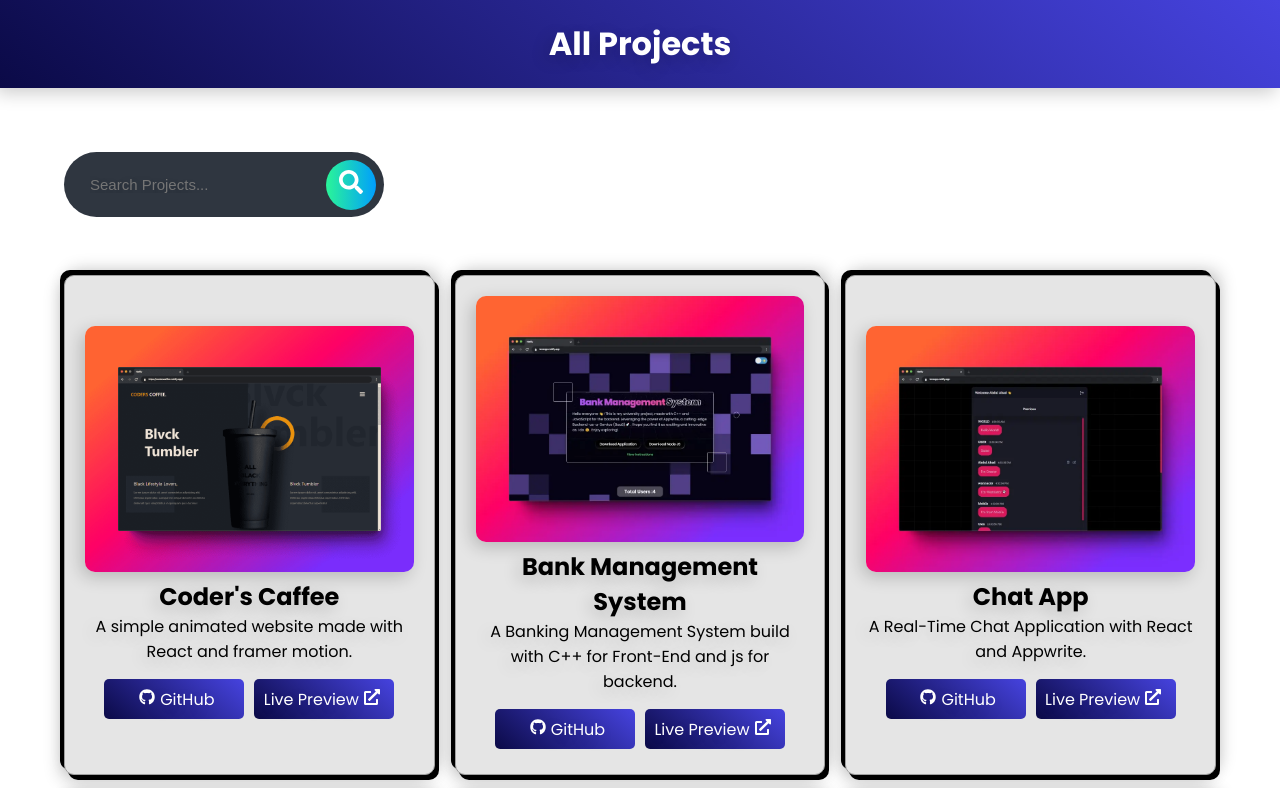
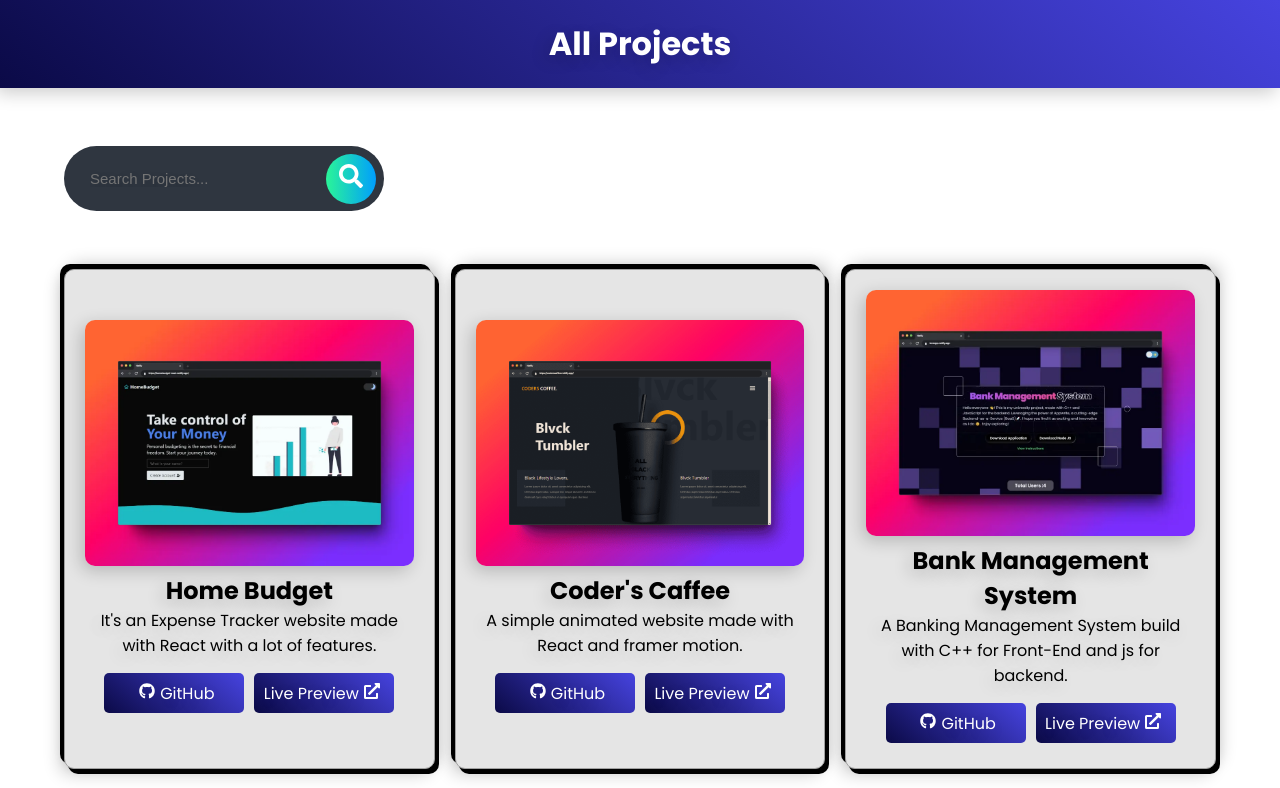
Before and after one commit to ahad324/AllProjects, a React (Vite) app: page / in a window 1280 px wide. Shown: the top 788 px of the page. Built offline with nearby package versions, Linux system fonts and the light colour scheme.

Commit message:
Added Animation

```diff
--- a/src/components/Data.jsx
+++ b/src/components/Data.jsx
@@ -25,8 +25,18 @@ import colorpaletteImage from "../assets/colorpalette.webp";
 import chatappImage from "../assets/chatapp.webp";
 import bmsImage from "../assets/bms.webp";
 import coderscaffeeImage from "../assets/coderscaffee.webp";
+import homebudgetImage from "../assets/homebudget.webp";
 
 const Data = [
+  {
+    imgUrl: homebudgetImage,
+    altText: "Home Budget Image",
+    title: "Home Budget",
+    description:
+      "It's an Expense Tracker website made with React with a lot of features.",
+    github: "https://github.com/ahad324/HomeBudget",
+    LiveUrl: "https://homebudget-react.netlify.app/",
+  },
   {
     imgUrl: coderscaffeeImage,
     altText: "Coder's Caffee Image",
--- /dev/null
+++ b/src/components/UI/BlurFade.tsx
@@ -0,0 +1,63 @@
+"use client";
+
+import React,{ useRef } from "react";
+import { AnimatePresence, motion, useInView, Variants } from "framer-motion";
+
+interface BlurFadeProps {
+  children: React.ReactNode;
+  className?: string;
+  variant?: {
+    hidden: { y: number };
+    visible: { y: number };
+  };
+  duration?: number;
+  delay?: number;
+  yOffset?: number;
+  inView?: boolean;
+  inViewMargin?: string;
+  blur?: string;
+  Once?:boolean
+}
+
+export default function BlurFade({
+  children,
+  className,
+  variant,
+  duration = 0.4,
+  delay = 0,
+  yOffset = 6,
+  inView = false,
+  inViewMargin = "-50px",
+  blur = "6px",
+  Once=true
+}: BlurFadeProps) {
+  const ref = useRef(null);
+  const inViewResult = useInView(ref, { once: Once, margin: inViewMargin });
+  const isInView = !inView || inViewResult;
+  const defaultVariants: Variants = {
+    hidden: { y: yOffset, opacity: 0, filter: `blur(${blur})` },
+    visible: { y: -yOffset, opacity: 1, filter: `blur(0px)` },
+  };
+  const combinedVariants = variant || defaultVariants;
+  return (
+    <AnimatePresence>
+
+      <motion.div
+        ref={ref}
+        initial="hidden"
+        animate={isInView ? "visible" : "hidden"}
+        exit="hidden"
+        variants={combinedVariants}
+        transition={{
+          delay: 0.04 + delay,
+          duration,
+          ease: "easeOut",
+        }}
+        className={className}
+      >
+        {children}
+      </motion.div>
+
+    </AnimatePresence>
+  );
+}
--- a/src/components/container.jsx
+++ b/src/components/container.jsx
@@ -1,16 +1,16 @@
-import { useEffect, useState } from "react";
+import { useEffect, useState, useMemo, useCallback } from "react";
 import Lenis from "@studio-freight/lenis";
 import { FaGithub, FaExternalLinkAlt, FaSearch } from "react-icons/fa";
 import Comingsoon from "./comingsoon.jsx";
 import LazyLoad from "react-lazyload";
 import Loader from "./Loader.jsx";
 import Data from "./Data.jsx";
+import BlurFade from "./UI/BlurFade";
 
 function Container() {
   const [searchTerm, setSearchTerm] = useState("");
-  const [filteredData, setFilteredData] = useState(Data);
   const [currentPage, setCurrentPage] = useState(1);
-  const projectsPerPage = 6;
+  const projectsPerPage = 3;
 
   useEffect(() => {
     const lenis = new Lenis();
@@ -22,68 +22,78 @@ function Container() {
     requestAnimationFrame(raf);
   }, []);
 
-  useEffect(() => {
-    setFilteredData(
+  const filteredData = useMemo(
+    () =>
       Data.filter((project) =>
         project.title.toLowerCase().includes(searchTerm.toLowerCase())
-      )
-    );
-    setCurrentPage(1); // Reset to the first page when search term changes
-  }, [searchTerm]);
+      ),
+    [searchTerm]
+  );
+
+  const currentProjects = useMemo(() => {
+    const indexOfLastProject = currentPage * projectsPerPage;
+    const indexOfFirstProject = indexOfLastProject - projectsPerPage;
+    return filteredData.slice(indexOfFirstProject, indexOfLastProject);
+  }, [filteredData, currentPage, projectsPerPage]);
+
+  const totalPages = useMemo(
+    () => Math.ceil(filteredData.length / projectsPerPage),
+    [filteredData.length, projectsPerPage]
+  );
 
   const handleSearch = (e) => {
     setSearchTerm(e.target.value);
+    setCurrentPage(1); // Reset to the first page when search term changes
   };
 
-  // Calculate the paginated projects
-  const indexOfLastProject = currentPage * projectsPerPage;
-  const indexOfFirstProject = indexOfLastProject - projectsPerPage;
-  const currentProjects = filteredData.slice(
-    indexOfFirstProject,
-    indexOfLastProject
-  );
+  const handlePageChange = useCallback((pageNumber) => {
+    setCurrentPage(pageNumber);
+  }, []);
 
-  const totalPages = Math.ceil(filteredData.length / projectsPerPage);
+  const handleNextPage = useCallback(() => {
+    setCurrentPage((prevPage) => prevPage + 1);
+  }, []);
 
-  const handlePageChange = (pageNumber) => {
-    setCurrentPage(pageNumber);
-  };
+  const handlePreviousPage = useCallback(() => {
+    setCurrentPage((prevPage) => prevPage - 1);
+  }, []);
 
-  const handleNextPage = () => {
-    setCurrentPage((prevPage) => prevPage + 1);
-  };
-
-  const handlePreviousPage = () => {
-    setCurrentPage((prevPage) => prevPage - 1);
-  };
-
-  const renderPagination = () => {
+  const renderPagination = useMemo(() => {
     const pageNumbers = [];
     for (let i = 1; i <= totalPages; i++) {
-      pageNumbers.push(i);
+      if (
+        i === 1 ||
+        i === totalPages ||
+        (i >= currentPage - 1 && i <= currentPage + 1)
+      ) {
+        pageNumbers.push(i);
+      } else if (pageNumbers[pageNumbers.length - 1] !== "...") {
+        pageNumbers.push("...");
+      }
     }
 
     return (
-      <>
-        <div>
-          {pageNumbers.map((number) => (
+      <div>
+        {pageNumbers.map((number, index) =>
+          number === "..." ? (
+            <span key={index}>...</span>
+          ) : (
             <span
-              key={number}
+              key={crypto.randomUUID()}
               onClick={() => handlePageChange(number)}
               className={currentPage === number ? "activePaginationPage" : ""}
             >
               {number}
             </span>
-          ))}
-          {/* {totalPages > 3 && currentPage < totalPages - 2 && <span>...</span>} */}
-        </div>
-      </>
+          )
+        )}
+      </div>
     );
-  };
+  }, [totalPages, currentPage, handlePageChange]);
 
   return (
     <main>
-      <div className="searchBox">
+      <BlurFade className="searchBox" inView delay={0.2} Once={false}>
         <input
           className="searchInput"
           value={searchTerm}
@@ -95,22 +105,28 @@ function Container() {
           aria-label="Search"
           title="Search"
           href="#"
+          type="button"
         >
           <FaSearch />
         </button>
-      </div>
+      </BlurFade>
 
       <section>
         {currentProjects.map((project, index) => (
-          <div className="project" key={index}>
-            <LazyLoad
-              key={index}
-              height={400}
-              offset={500}
-              placeholder={<Loader />}
-            >
+          <BlurFade
+            className="project"
+            key={crypto.randomUUID()}
+            inView
+            delay={0.25 + index * 0.2}
+            Once={false}
+          >
+            <LazyLoad height={400} offset={500} placeholder={<Loader />}>
               <div className="Image">
-                <img src={project.imgUrl} alt={project.altText} />
+                <img
+                  src={project.imgUrl}
+                  alt={project.altText}
+                  className="project-img"
+                />
               </div>
             </LazyLoad>
             <div className="Details">
@@ -122,7 +138,7 @@ function Container() {
                 href={project.github}
                 className="Github__Btn"
                 target="_blank"
-                rel="opener referrer"
+                rel="noopener noreferrer"
               >
                 <i>
                   <FaGithub />
@@ -141,18 +157,22 @@ function Container() {
                 </i>
               </a>
             </div>
-          </div>
+          </BlurFade>
         ))}
         {currentPage === totalPages && <Comingsoon />}
       </section>
 
       <div className="pagination">
         {currentPage > 1 && (
-          <button onClick={handlePreviousPage}>Previous</button>
+          <button onClick={handlePreviousPage} type="button">
+            Previous
+          </button>
         )}
-        {renderPagination()}
+        {renderPagination}
         {currentPage < totalPages && (
-          <button onClick={handleNextPage}>Next</button>
+          <button onClick={handleNextPage} type="button">
+            Next
+          </button>
         )}
       </div>
     </main>
```
Also changed, not shown: package.json (+6 -1 lines), src/lib/utils.ts (added, +7 -0 lines), src/assets/homebudget.webp (added), 1 other file (tests, documents, lock files or other folders).
